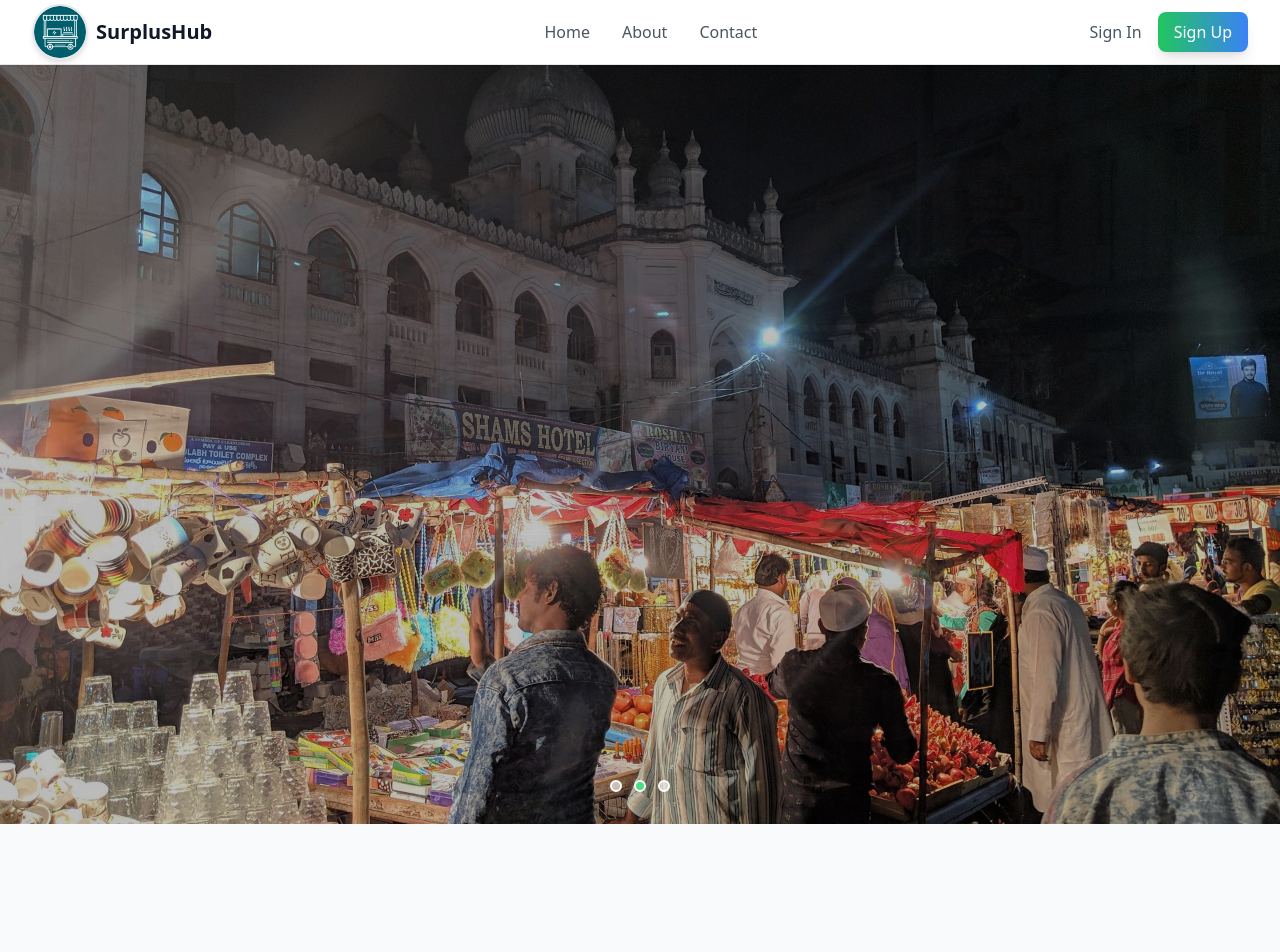
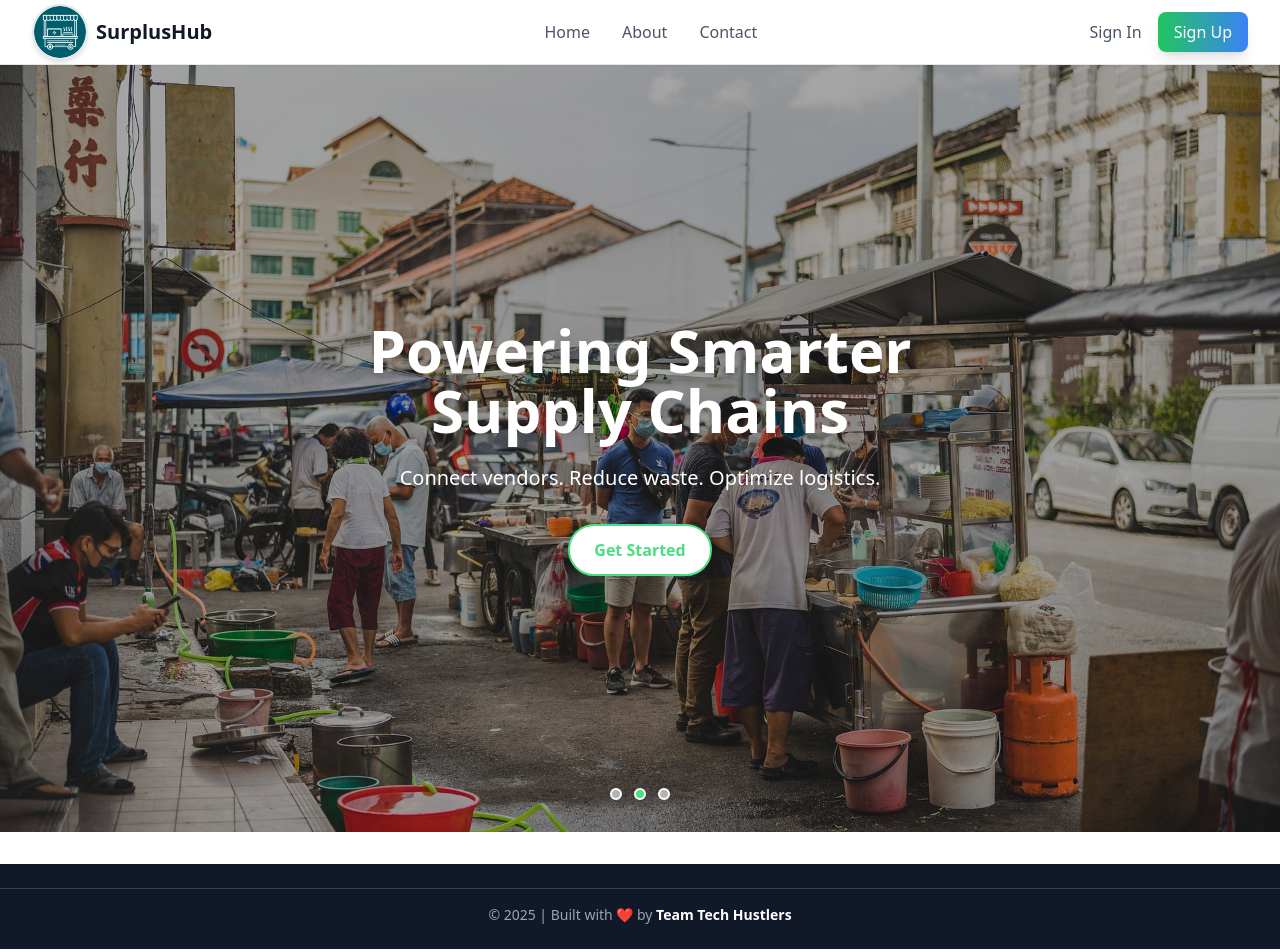
Before and after one commit to hackathonseries/Supply-Setu, a React (Vite) app in the folder frontend/: page / in a window 1280 px wide. Shown: the top 952 px of the page. Built offline with nearby package versions, Linux system fonts and the light colour scheme.

Commit message:
final chnage

```diff
--- a/frontend/src/Components/Footer.jsx
+++ b/frontend/src/Components/Footer.jsx
@@ -3,14 +3,9 @@ import { Link } from 'react-router-dom';
 
 const Footer = () => {
   return (
-    <footer className="bg-gray-900 text-white p-6 mt-8">
-      <div className="flex flex-col md:flex-row justify-between items-center">
-        <p className="text-sm">&copy; 2025 | Empowering Vendors & Suppliers</p>
-        <div className="flex space-x-4 text-sm mt-2 md:mt-0">
-          <Link to="/about">About</Link>
-          <Link to="/contact">Contact</Link>
-          <Link to="/dashboard">Dashboard</Link>
-        </div>
+    <footer className="bg-gray-900 text-white py-6 mt-8">
+      <div className="border-t border-gray-700 pt-4 text-center text-sm text-gray-400">
+        &copy; 2025 | Built with <span className="text-red-500">❤️</span> by <span className="text-white font-semibold">Team Tech Hustlers</span>
       </div>
     </footer>
   );
--- a/frontend/src/pages/Home.jsx
+++ b/frontend/src/pages/Home.jsx
@@ -4,12 +4,7 @@ import gsap from 'gsap';
 import { ScrollTrigger } from 'gsap/ScrollTrigger';
 gsap.registerPlugin(ScrollTrigger);
 
-// Placeholder images (replace with real images later)
-const sliderImages = [
-  '/poster.png',
-  '/poster1.png',
-  '/poster2.png',
-];
+const sliderImages = ['/poster.png', '/poster1.png', '/poster2.png'];
 
 const Home = () => {
   const [current, setCurrent] = useState(0);
@@ -21,7 +16,7 @@ const Home = () => {
   const featuresRef = useRef(null);
   const testimonialsRef = useRef(null);
 
-  // Hero slider auto-play
+  // Auto-play slider
   useEffect(() => {
     intervalRef.current = setInterval(() => {
       setCurrent((prev) => (prev + 1) % sliderImages.length);
@@ -29,18 +24,34 @@ const Home = () => {
     return () => clearInterval(intervalRef.current);
   }, []);
 
-  // GSAP hero slider animation
+  // GSAP slide-in animation
   useEffect(() => {
     if (sliderRef.current) {
       gsap.fromTo(
         sliderRef.current.children[current],
         { autoAlpha: 0, scale: 1.05 },
-        { autoAlpha: 1, scale: 1, duration: 0.1, ease: 'power2.out' }
+        { autoAlpha: 1, scale: 1, duration: 0.4, ease: 'power2.out' }
       );
     }
   }, [current]);
 
-  // GSAP micro-interactions for CTA
+  // Hero text + CTA animation
+  useEffect(() => {
+    if (heroHeadlineRef.current && ctaBtnRef.current) {
+      gsap.fromTo(
+        heroHeadlineRef.current,
+        { opacity: 0, y: 50 },
+        { opacity: 1, y: 0, duration: 1, delay: 0.2, ease: 'power3.out' }
+      );
+      gsap.fromTo(
+        ctaBtnRef.current,
+        { opacity: 0, y: 50 },
+        { opacity: 1, y: 0, duration: 1, delay: 0.6, ease: 'power3.out' }
+      );
+    }
+  }, []);
+
+  // CTA hover effect
   useEffect(() => {
     if (ctaBtnRef.current) {
       gsap.set(ctaBtnRef.current, { scale: 1 });
@@ -53,7 +64,7 @@ const Home = () => {
     }
   }, []);
 
-  // GSAP scroll animations
+  // Scroll animations
   useEffect(() => {
     [aboutRef, featuresRef, testimonialsRef].forEach((ref, idx) => {
       if (ref.current) {
@@ -72,7 +83,6 @@ const Home = () => {
     });
   }, []);
 
-  // Manual slider navigation
   const goToSlide = (idx) => {
     setCurrent(idx);
     clearInterval(intervalRef.current);
@@ -83,28 +93,47 @@ const Home = () => {
 
   return (
     <div className="font-sans bg-[#F9FAFB] text-gray-900">
-      {/* Hero Section with GSAP Slider */}
-      <section className="relative h-[95vh] flex items-center justify-center overflow-hidden bg-opacity-70">
+      {/* Hero Section */}
+      <section className="relative h-[96vh] flex items-center justify-center overflow-hidden bg-opacity-70">
         <div className="absolute inset-0 w-full h-full" ref={sliderRef}>
           {sliderImages.map((img, idx) => (
             <div
               key={idx}
               className={`absolute inset-0 w-full h-full transition-opacity duration-1000 ${idx === current ? 'opacity-100 z-10' : 'opacity-0 z-0'}`}
-              style={{ backgroundImage: `url(${img})`, backgroundSize: 'cover', backgroundPosition: 'center', filter: idx === current ? 'brightness(0.85)' : 'brightness(0.7)' }}
+              style={{
+                backgroundImage: `url(${img})`,
+                backgroundSize: 'cover',
+                backgroundPosition: 'center',
+                filter: idx === current ? 'brightness(0.85)' : 'brightness(0.7)',
+              }}
             >
-              {/* Subtle parallax/zoom effect on active image */}
               {idx === current && (
                 <div className="absolute inset-0 animate-zoom bg-black/10" />
               )}
             </div>
           ))}
         </div>
-        <div className="relative z-20 text-center max-w-2xl mx-auto px-4 blur(8px)">
 
+        <div className="relative z-20 text-center max-w-2xl mx-auto px-4">
+          <h1
+            ref={heroHeadlineRef}
+            className="text-4xl md:text-6xl font-bold text-white mb-6 drop-shadow-lg"
+          >
+            Powering Smarter Supply Chains
+          </h1>
+          <p className="text-lg md:text-xl text-white mb-8 drop-shadow-md">
+            Connect vendors. Reduce waste. Optimize logistics.
+          </p>
+          <Link
+            ref={ctaBtnRef}
+            to="/get-started"
+            className="inline-block bg-white text-[#4ADE80] font-semibold px-6 py-3 rounded-full border-2 border-[#4ADE80] transition duration-300"
+          >
+            Get Started
+          </Link>
+        </div>
 
-
-        </div>
-        {/* Slider navigation dots */}
+        {/* Navigation Dots */}
         <div className="absolute bottom-8 left-1/2 -translate-x-1/2 flex gap-3 z-30">
           {sliderImages.map((_, idx) => (
             <button
@@ -117,66 +146,8 @@ const Home = () => {
         </div>
       </section>
 
-      {/* About Section */}
-      <section ref={aboutRef} className="py-20 px-4 bg-white">
-        <div className="max-w-5xl mx-auto grid md:grid-cols-2 gap-12 items-center">
-          <div>
-            <div className="w-20 h-20 bg-gradient-to-br from-[#4ADE80] to-[#60A5FA] rounded-2xl flex items-center justify-center mb-6">
-              <span className="text-3xl text-white font-bold">SH</span>
-            </div>
-            <h2 className="text-3xl md:text-4xl font-bold mb-4">About Us</h2>
-            <p className="text-lg text-gray-600 mb-4">Lorem ipsum dolor sit amet, consectetur adipiscing elit. Pellentesque euismod, nisi eu consectetur.</p>
-            <p className="text-md text-gray-500">We connect vendors and suppliers for a smarter, more sustainable supply chain. Our platform streamlines procurement, delivery, and surplus exchange.</p>
-          </div>
-          <div className="flex justify-center items-center">
-            <div className="w-64 h-64 bg-gray-100 rounded-3xl flex items-center justify-center shadow-inner">
-              {/* Placeholder for about image/icon */}
-              <span className="text-6xl text-gray-300">📦</span>
-            </div>
-          </div>
-        </div>
-      </section>
-
-      {/* Features Section */}
-      <section ref={featuresRef} className="py-20 px-4 bg-gradient-to-br from-[#F9FAFB] to-[#E0F2FE]">
-        <div className="max-w-6xl mx-auto">
-          <h2 className="text-3xl md:text-4xl font-bold text-center mb-12">Key Features</h2>
-          <div className="grid md:grid-cols-2 lg:grid-cols-4 gap-8">
-            {[
-              { icon: '📝', title: 'Smart Procurement', desc: 'List and fulfill raw material needs efficiently.' },
-              { icon: '🚚', title: 'Live Tracking', desc: 'Track deliveries in real-time with ETA and logs.' },
-              { icon: '♻️', title: 'Surplus Exchange', desc: 'Buy and sell surplus materials at discounted rates.' },
-              { icon: '📢', title: 'Daily Broadcasts', desc: 'Suppliers broadcast stock and offers instantly.' },
-            ].map((f, idx) => (
-              <div key={idx} className="bg-white rounded-2xl p-8 shadow-md flex flex-col items-center text-center hover:shadow-xl transition-shadow duration-300 feature-card">
-                <div className="text-5xl mb-4">{f.icon}</div>
-                <h3 className="text-xl font-semibold mb-2">{f.title}</h3>
-                <p className="text-gray-600">{f.desc}</p>
-              </div>
-            ))}
-          </div>
-        </div>
-      </section>
-
-      {/* Testimonials Section */}
-      <section ref={testimonialsRef} className="py-20 px-4 bg-white">
-        <div className="max-w-4xl mx-auto text-center">
-          <h2 className="text-3xl md:text-4xl font-bold mb-10">Testimonials</h2>
-          <div className="relative">
-            <div className="bg-gradient-to-br from-[#4ADE80]/10 to-[#60A5FA]/10 rounded-2xl p-10 shadow-lg">
-              <p className="text-xl text-gray-700 italic mb-4">"Lorem ipsum dolor sit amet, consectetur adipiscing elit. This platform changed the way I manage my business!"</p>
-              <div className="flex items-center justify-center gap-4">
-                <div className="w-12 h-12 bg-[#4ADE80] rounded-full flex items-center justify-center text-white font-bold text-lg">A</div>
-                <div className="text-left">
-                  <div className="font-semibold text-gray-900">Amit Kumar</div>
-                  <div className="text-gray-500 text-sm">Vendor, Delhi</div>
-                </div>
-              </div>
-            </div>
-            {/* Add more testimonials as needed */}
-          </div>
-        </div>
-      </section>
+      {/* Rest of About, Features, Testimonials (unchanged) */}
+      {/* ... you can keep the rest of your sections here as-is ... */}
     </div>
   );
 };
```
Also changed, not shown: frontend/src/pages/vendor/SupplierMarketplace.jsx (line endings or trailing spaces).
